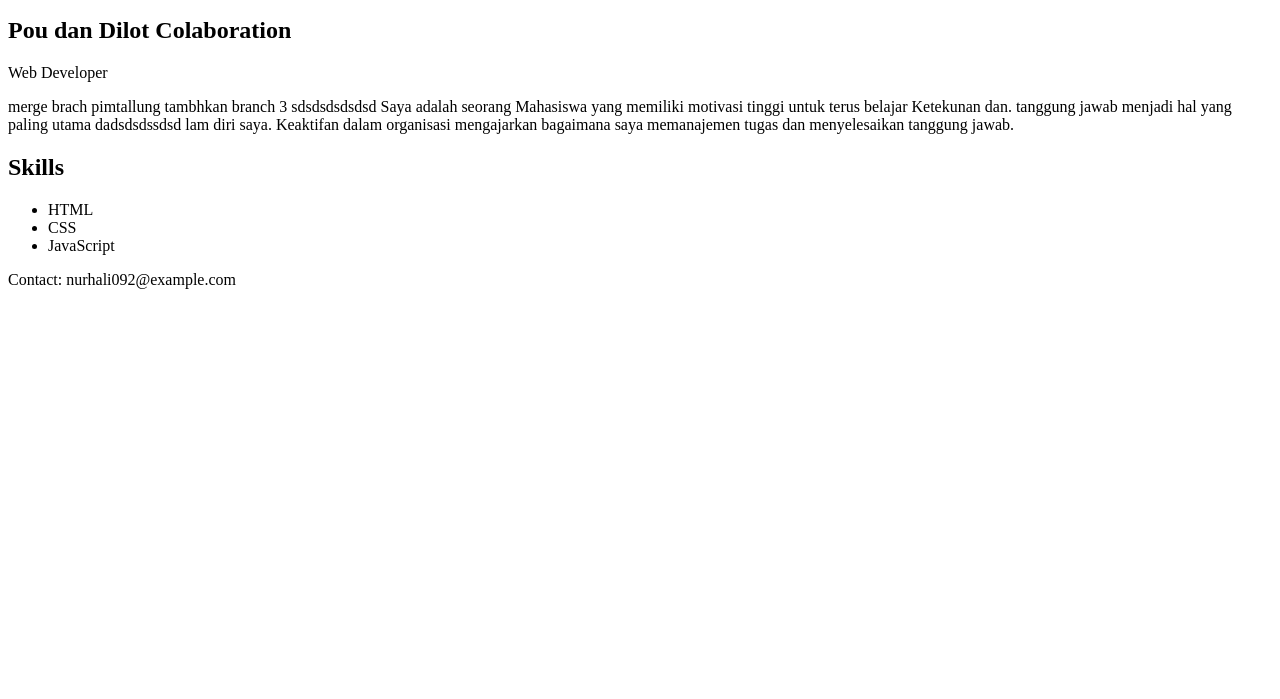
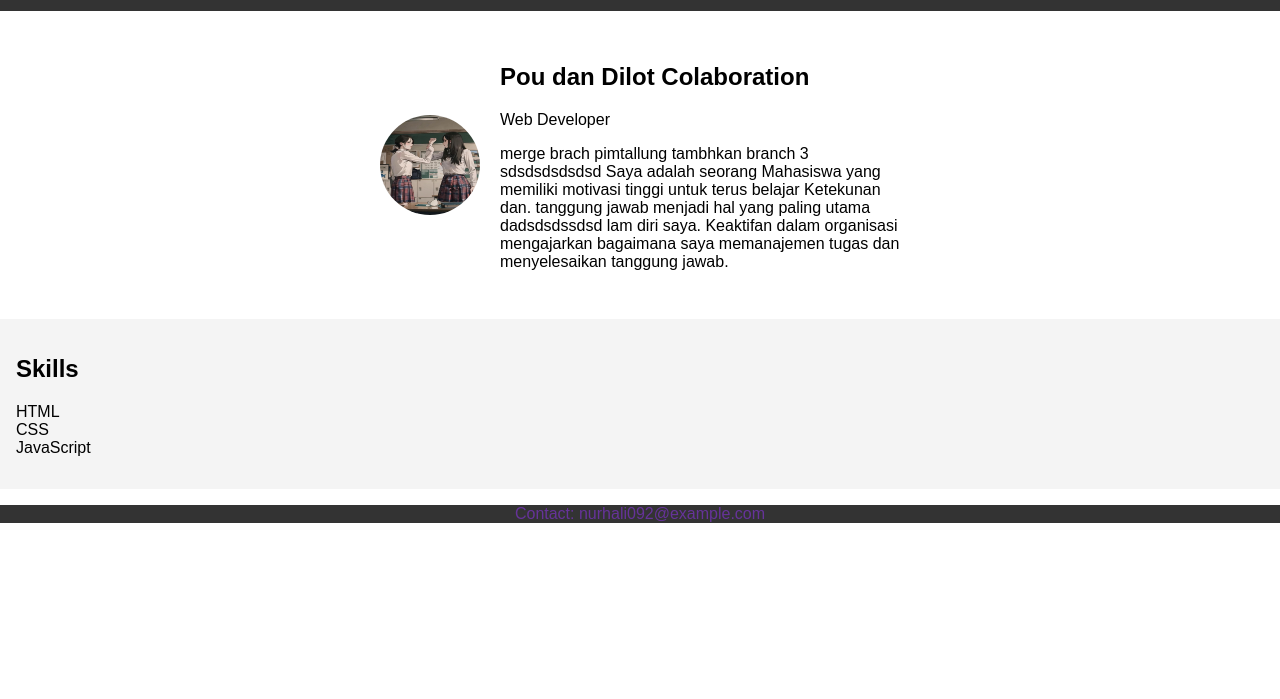
Before and after one commit to fanisaa27/LAPORAN7-KAKAS-, a plain HTML site: page index.html in a window 1280 px wide. Shown: the part 101-800 px from the top of the page. Drawn offline with Linux system fonts and the light colour scheme.

Commit message:
menambahkan foto

```diff
--- a/index.html
+++ b/index.html
@@ -3,7 +3,7 @@
   <head>
     <meta charset="UTF-8" />
     <meta name="viewport" content="width=device-width, initial-scale=1.0" />
-    <link rel="stylesheet" href="styles.css" />
+    <link rel="stylesheet" href="style.css" />
     <title>My Profile</title>
   </head>
   <body>
@@ -11,7 +11,7 @@
       <h1>Project Kakas</h1>
     </header>
     <section class="profile">
-      <img src="image.JPG" alt="Profile Picture" />
+      <img src="fanidilot.jpeg" alt="Profile Picture" />
       <div class="info">
         <h2>Pou dan Dilot Colaboration</h2>
         <p>Web Developer</p>
```
Also changed, not shown: fanidilot.jpeg (added).
